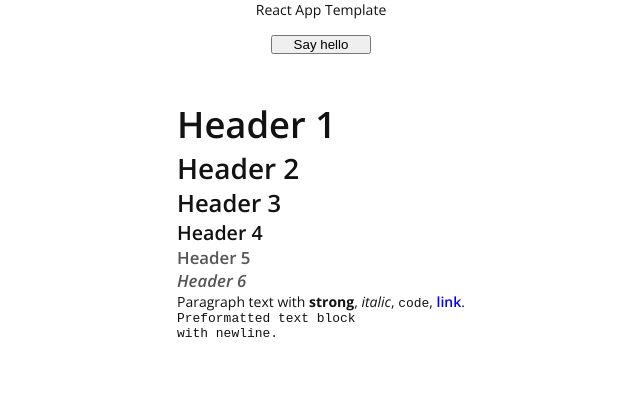
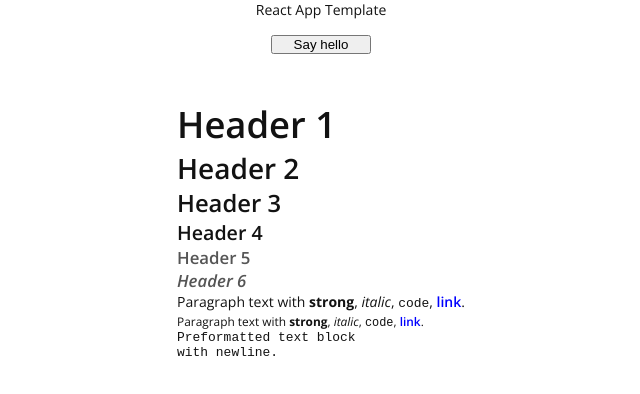
Before and after one commit to stefcameron/react-app-template, a React app: page / in a window 1280 px wide. Shown: the top 394 px of the page, without its empty margins (319-959 px from the left). Built offline with nearby package versions, Linux system fonts and the light colour scheme.

Commit message:
Add small text to styles

```diff
--- a/src/components/StylePreview/Preview.tsx
+++ b/src/components/StylePreview/Preview.tsx
@@ -11,6 +11,10 @@ export const StylePreview = (): JSX.Element => {
         Paragraph text with <strong>strong</strong>, <em>italic</em>,{' '}
         <code>code</code>, <a href="#">link</a>.
       </p>
+      <small>
+        Paragraph text with <strong>strong</strong>, <em>italic</em>,{' '}
+        <code>code</code>, <a href="#">link</a>.
+      </small>
       <pre>
         Preformatted text block{'\n'}
         with newline.
--- a/src/styles.css
+++ b/src/styles.css
@@ -19,6 +19,7 @@
   --theme-font-size-h5: 1.2rem;
   --theme-font-size-h6: 1.2rem;
   --theme-font-size-text: 1rem;
+  --theme-font-size-small: 0.85rem;
   --theme-font-size-mono: 0.925rem;
 
   font-size: 14px; /* establish `rem` unit basis */
@@ -79,6 +80,10 @@ p {
   font-size: var(--theme-font-size-text);
 }
 
+small {
+  font-size: var(--theme-font-size-small);
+}
+
 a[href],
 a[href]:hover,
 a[href]:link,
@@ -108,6 +113,9 @@ code {
 pre {
   white-space: preserve nowrap;
 }
+small code {
+  font-size: var(--theme-font-size-small);
+}
 
 strong {
   font-weight: var(--theme-font-weight-bold);
```
